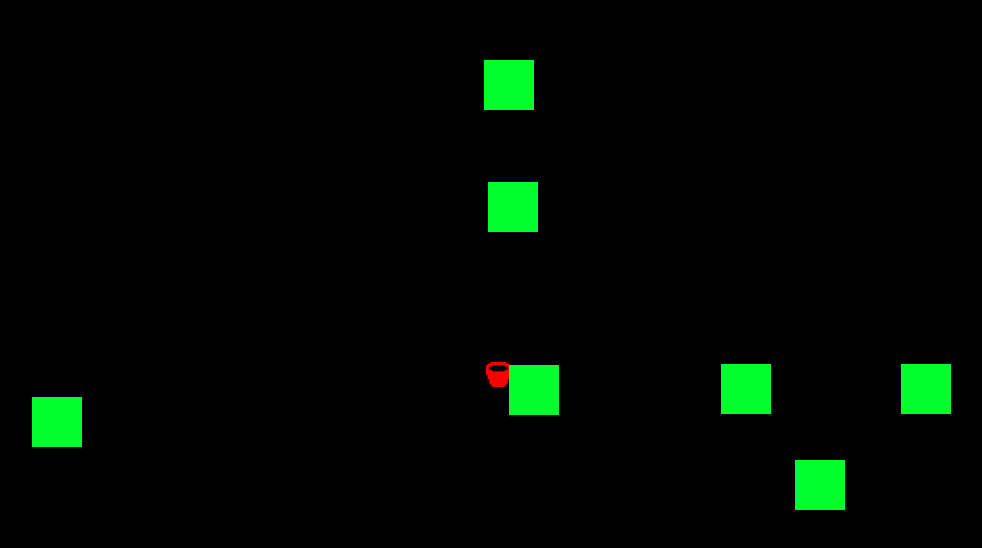
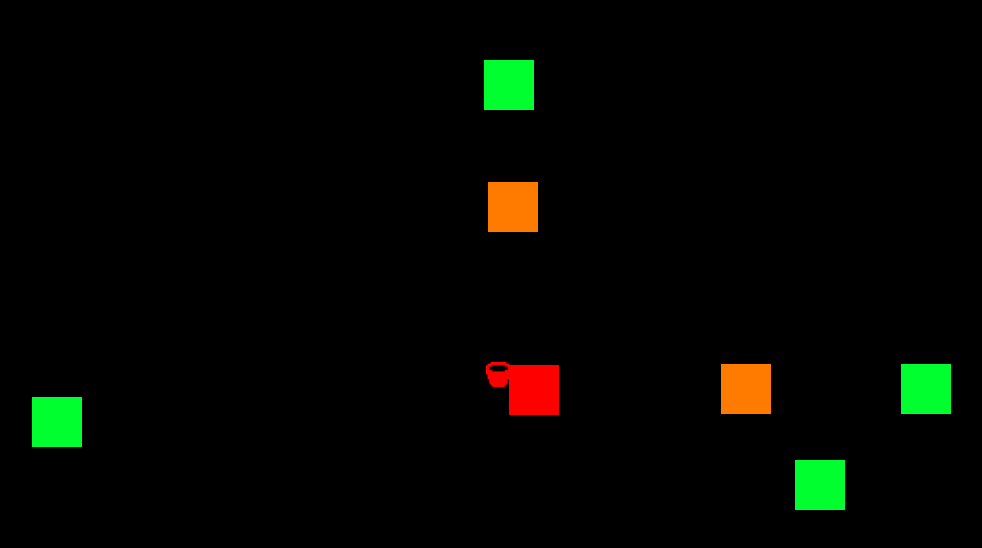
Before and after one commit to leo-roos/browser-game, a plain HTML site: page index.html in a window 1280 px wide. Shown: the part 238-786 px from the top of the page, without its empty margins (154-1136 px from the left). Drawn offline with Linux system fonts and the light colour scheme.

Commit message:
Show enemy proximity with color cues

```diff
--- a/assets/script/entities/enemy.js
+++ b/assets/script/entities/enemy.js
@@ -44,7 +44,7 @@ export class Enemy {
         }
 
         let el = document.createElement("div");
-        el.classList.add("enemy");
+        el.id = "enemy";
         el.style.top = this.y + "px";
         el.style.left = this.x + "px";
         el.style.width = this.width + "px";
@@ -58,6 +58,15 @@ export class Enemy {
     }
 
     update(deltaTime) {
+        const distancePlayer = Math.hypot(this.x - this.player.x, this.y - this.player.y);
+        if (distancePlayer < 100) {
+            this.el.classList = "close";
+        } else if (distancePlayer < 250) {
+            this.el.classList = "nearby";
+        } else {
+            this.el.classList = "";
+        }
+
         if(this.x > this.player.x) {
             this.x -= deltaTime * this.speed;
         } else {
--- a/assets/script/entities/weapon.js
+++ b/assets/script/entities/weapon.js
@@ -11,7 +11,7 @@ export class Weapon{
         this.x = this.player.x;
         this.y = this.player.y;
 
-        this.shootCooldown = 0.4;
+        this.shootCooldown = 0.3;
         this.shootTimer = 0;
         this.topBound = 0;
 
--- a/assets/scss/_main.scss
+++ b/assets/scss/_main.scss
@@ -36,12 +36,21 @@ html, body, #game {
         background-size: contain;
     }
 
-    .enemy {
+    #enemy {
         position: absolute;
         display: block;
         height: 50px;
         width: 50px;
         background-color: rgb(0, 255, 47);
+
+        &.close {
+            background-color: rgb(255, 0, 0);
+        }
+        &.nearby {
+            background-color: rgb(255, 123, 0);
+        }
+
+        transition: top .1s ease-in-out, left .1s ease-in-out, background-color .25s ease-in-out;
     }
 
     #weapon {
```
Also changed, not shown: assets/style.css.
